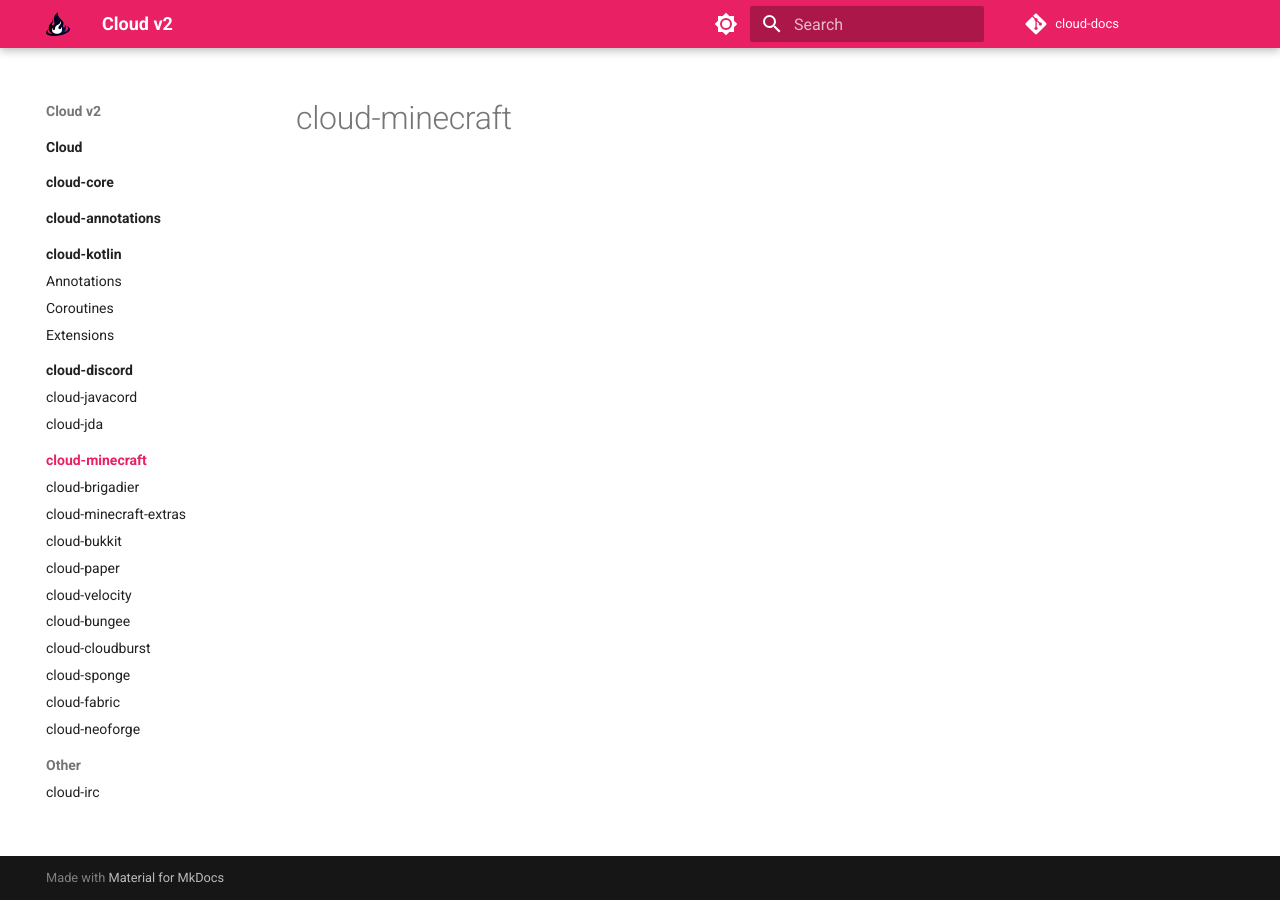
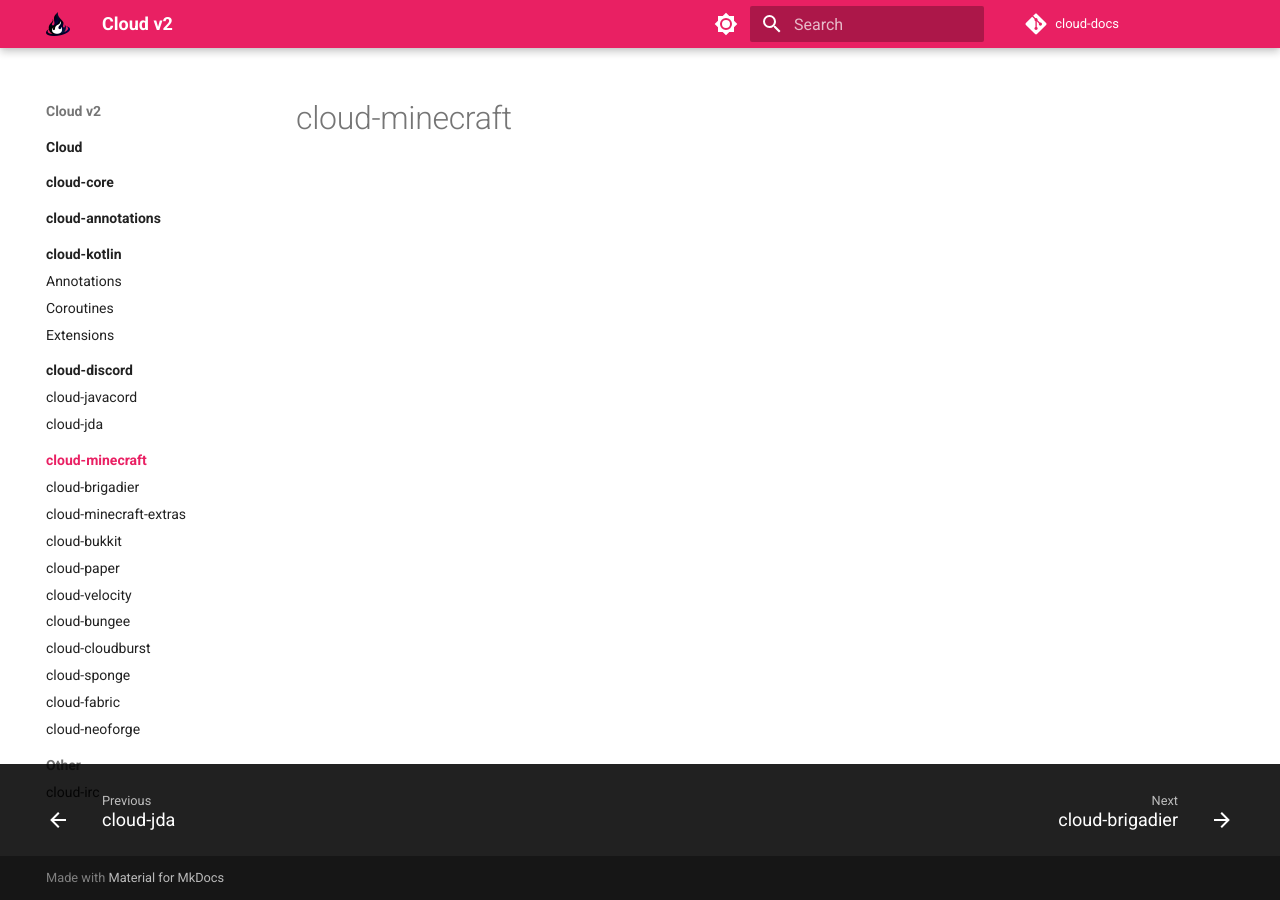
Before and after one commit to Incendo/cloud-docs, an MkDocs documentation site: the page built from docs/minecraft/index.md, in a window 1280 px wide. Built offline with MkDocs 1.6.1 and Material for MkDocs 9.7.7, drawn with Linux system fonts in a browser that asks for light colours; comment, search, counter and statistics services are not loaded; some of the changed lines change nothing that is shown.

Commit message:
fix the navigation names

```diff
--- a/mkdocs.yml
+++ b/mkdocs.yml
@@ -5,22 +5,22 @@
 repo_name: cloud-docs
 nav:
   - Cloud:
-      - Home: index.md
+      - Cloud: index.md
   - cloud-core:
-      - Information: core/index.md
+      - cloud-core: core/index.md
   - cloud-annotations:
-      - Information: annotations/index.md
+      - cloud-annotations: annotations/index.md
   - cloud-kotlin:
-      - Information: kotlin/index.md
+      - cloud-kotlin: kotlin/index.md
       - Annotations: kotlin/annotations.md
       - Coroutines: kotlin/coroutines.md
       - Extensions: kotlin/extensions.md
   - cloud-discord:
-      - Information: discord/index.md
+      - cloud-discord: discord/index.md
       - cloud-javacord: discord/javacord.md
       - cloud-jda: discord/jda.md
   - cloud-minecraft:
-      - Information: minecraft/index.md
+      - cloud-minecraft: minecraft/index.md
       - cloud-brigadier: minecraft/brigadier.md
       - cloud-minecraft-extras: minecraft/minecraft-extras.md
       - cloud-bukkit: minecraft/bukkit.md
@@ -42,6 +42,7 @@
     - navigation.sections
     - navigation.indexes
     - navigation.top
+    - navigation.footer
     - toc.follow
     - search.suggest
     - search.highlight
```
